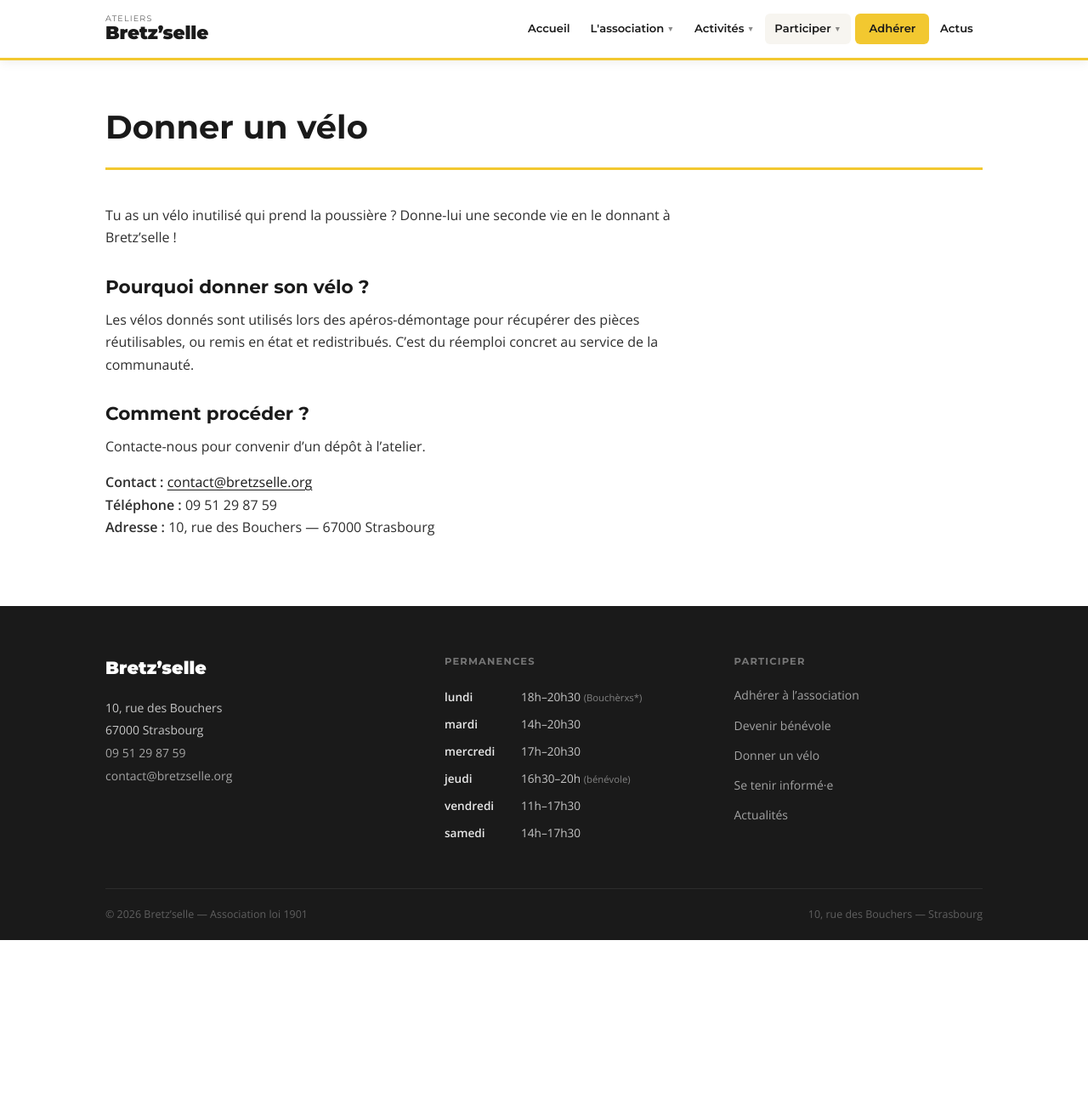
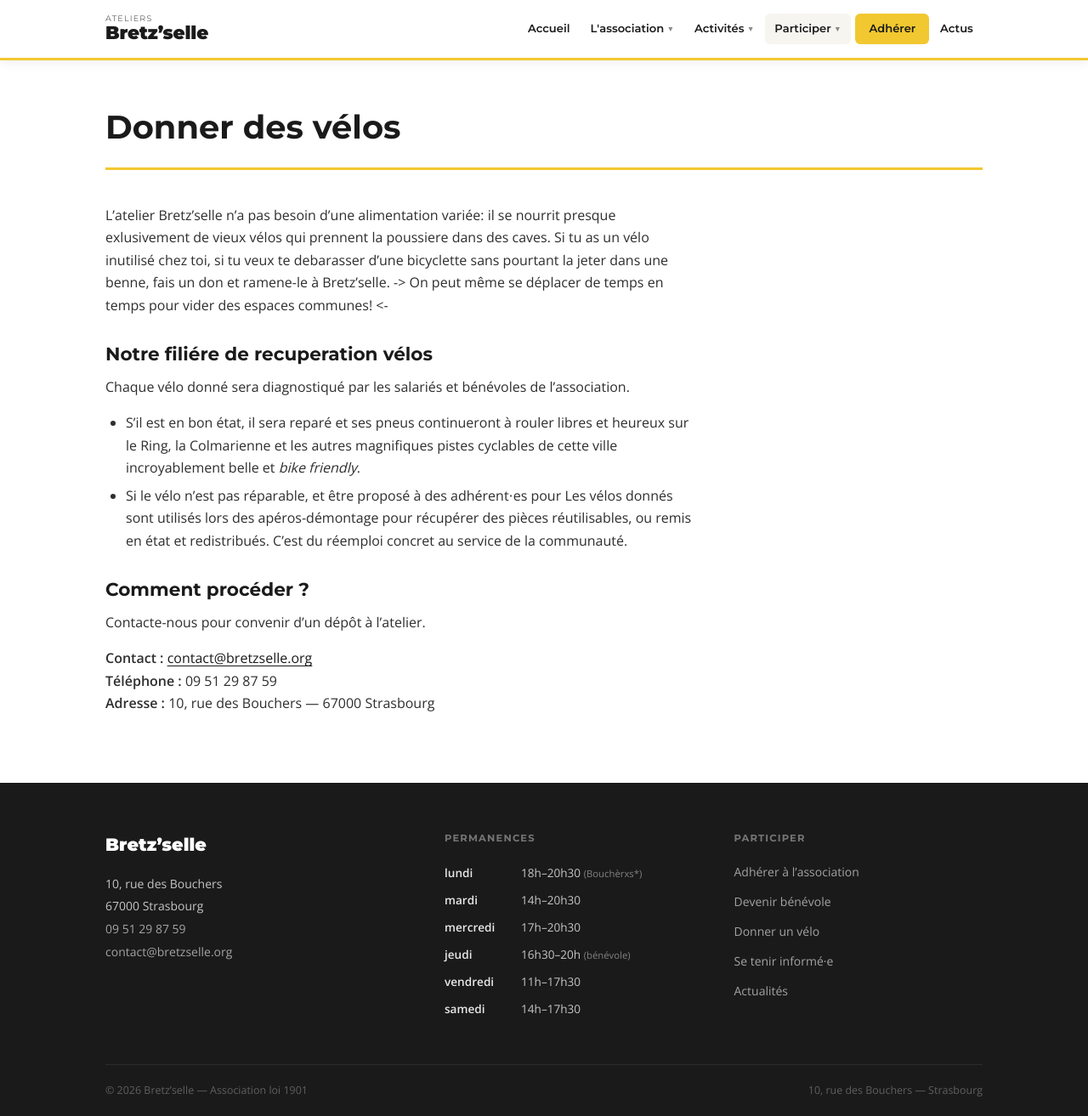
Before and after one commit to Bretzselle/bretzselle.org, a Jekyll site: the page built from participer/donner-un-velo.md, in a window 1280 px wide and 1313 px high. Shown: the whole window at 85% size. Built offline with Jekyll 4.4.1, drawn with Linux system fonts in a browser that asks for light colours.

Commit message:
Update donner-un-velo.md

```diff
--- a/participer/donner-un-velo.md
+++ b/participer/donner-un-velo.md
@@ -1,14 +1,18 @@
 ---
 layout: page
-title: Donner un vélo
+title: Donner des vélos
 permalink: /participer/donner-un-velo/
 ---
 
-Tu as un vélo inutilisé qui prend la poussière ? Donne-lui une seconde vie en le donnant à Bretz'selle !
+L'atelier Bretz'selle n'a pas besoin d'une alimentation variée: il se nourrit presque exlusivement de vieux vélos qui prennent la poussiere dans des caves.
+Si tu as un vélo inutilisé chez toi, si tu veux te debarasser d'une bicyclette sans pourtant la jeter dans une benne, fais un don et ramene-le à Bretz'selle.
+-> On peut même se déplacer de temps en temps pour vider des espaces communes! <-
 
-## Pourquoi donner son vélo ?
+## Notre filiére de recuperation vélos
 
-Les vélos donnés sont utilisés lors des apéros-démontage pour récupérer des pièces réutilisables, ou remis en état et redistribués. C'est du réemploi concret au service de la communauté.
+Chaque vélo donné sera diagnostiqué par les salariés et bénévoles de l'association.
++ S'il est en bon état, il sera reparé et ses pneus continueront à rouler libres et heureux sur le Ring, la Colmarienne et les autres magnifiques pistes cyclables de cette ville incroyablement belle et *bike friendly*.
++ Si le vélo n'est pas réparable, et être proposé à des adhérent⋅es pour  Les vélos donnés sont utilisés lors des apéros-démontage pour récupérer des pièces réutilisables, ou remis en état et redistribués. C'est du réemploi concret au service de la communauté.
 
 ## Comment procéder ?
 
```
